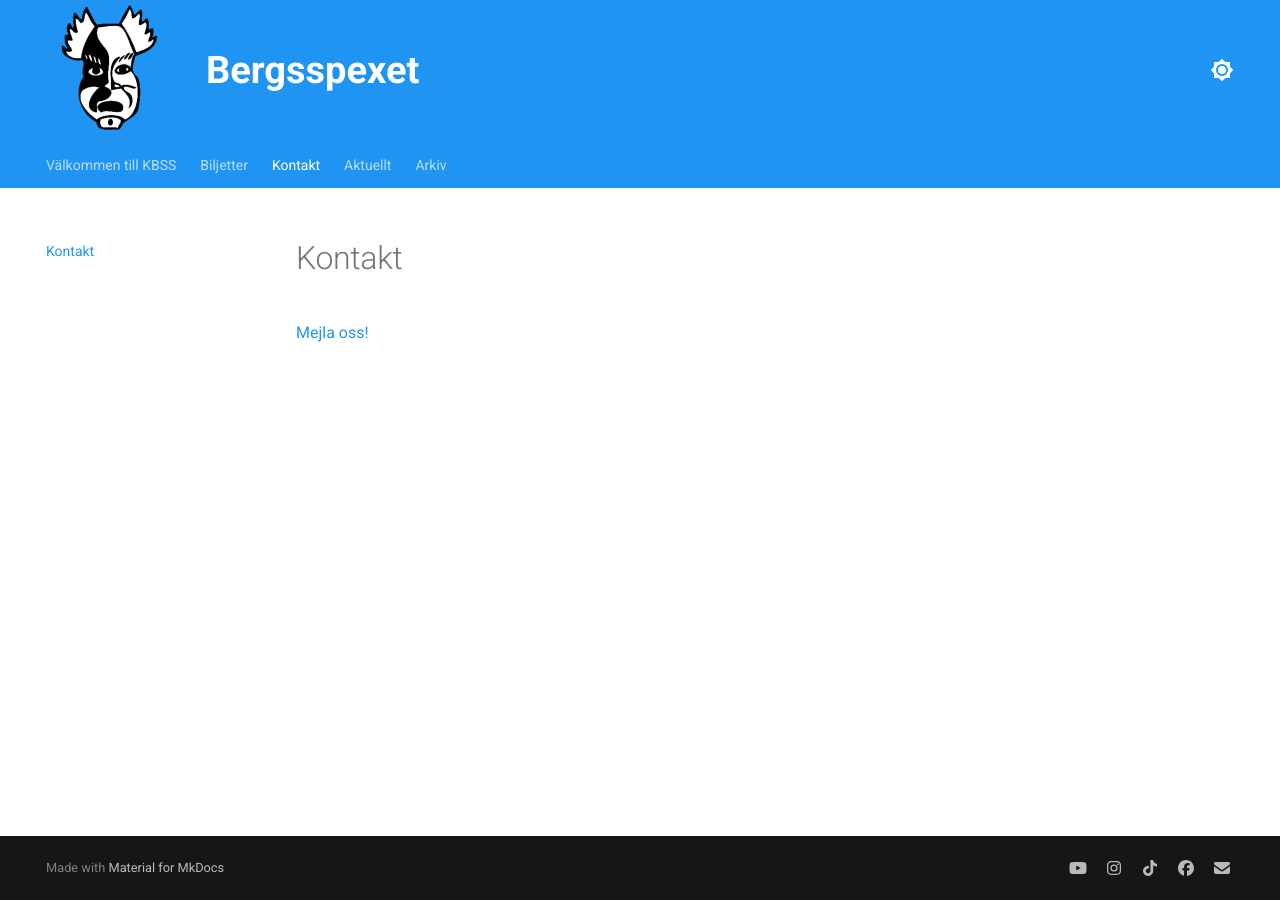
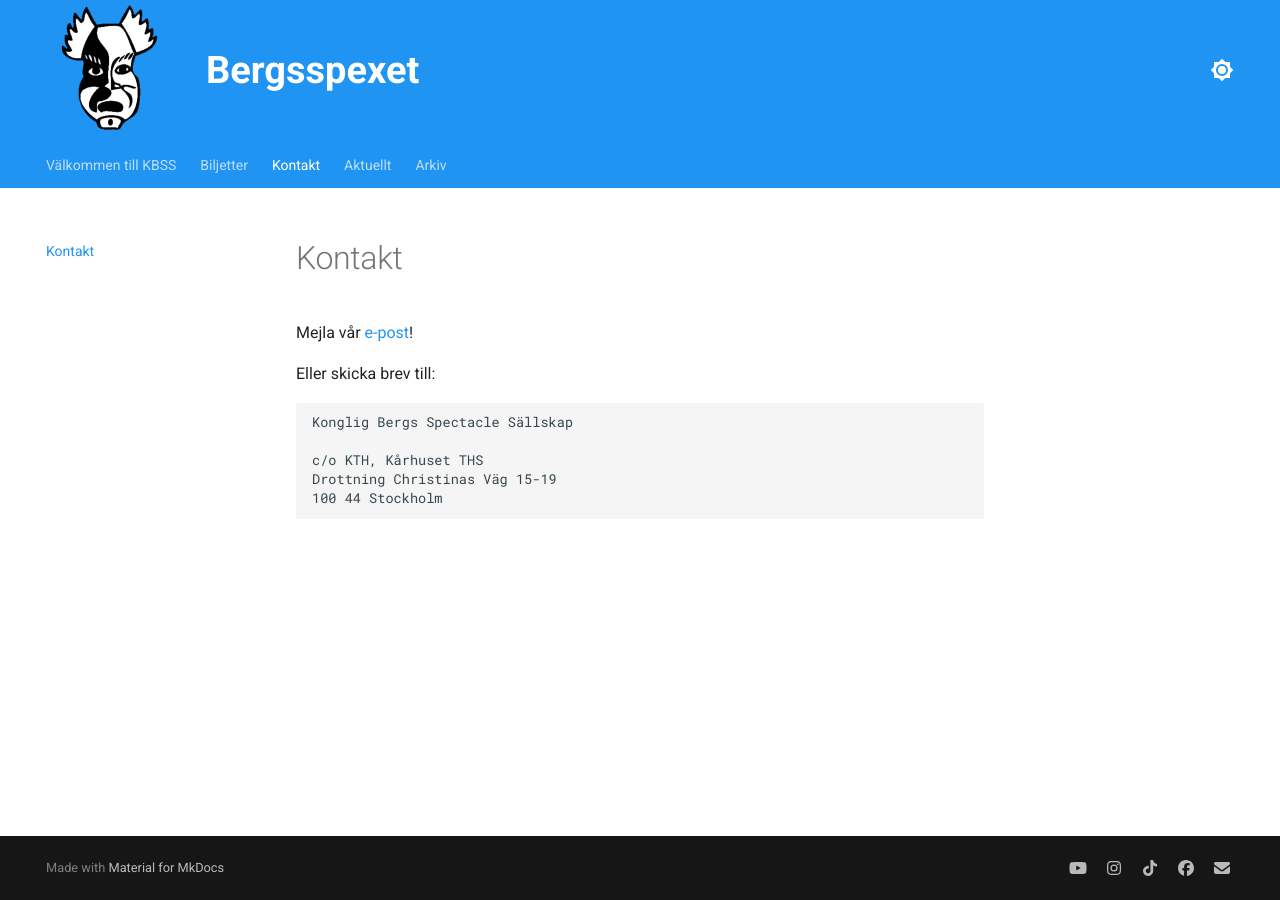
Before and after one commit to Bergsspexet/bergsspexet.github.io, an MkDocs documentation site: the page built from docs/kontakt.md, in a window 1280 px wide. Built offline with MkDocs 1.6.1 and Material for MkDocs 9.7.7, drawn with Linux system fonts in a browser that asks for light colours.

Commit message:
added contact info

````diff
--- a/docs/kontakt.md
+++ b/docs/kontakt.md
@@ -1,8 +1,20 @@
 # Kontakt
 
-<a href="#" id="email-link">Mejla oss!</a>
+Mejla vår <a href="_blank" id="email-link">e-post</a>!
 
+Eller skicka brev till:
+
+```markdown
+Konglig Bergs Spectacle Sällskap
+
+c/o KTH, Kårhuset THS
+Drottning Christinas Väg 15-19
+100 44 Stockholm
+```
 <script>
+    // The purpose of this: To counteract spam bots from scraping the email address, this solution makes it harder for them to find it. Compared to if the email address was written in plain text on the website.
+
+    // What the script does: This script will open the default email client with a new email to the specified address.
     document.getElementById('email-link').addEventListener('click', function(event) {
         event.preventDefault();
         var user = "bergsspexet"; // Replace with your email username
````
